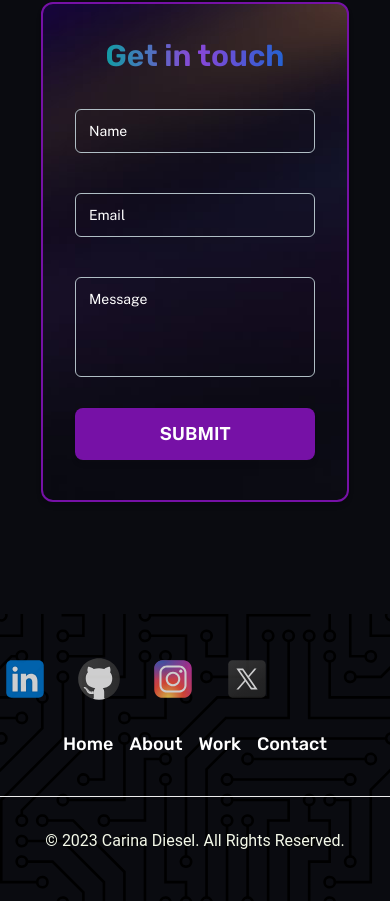
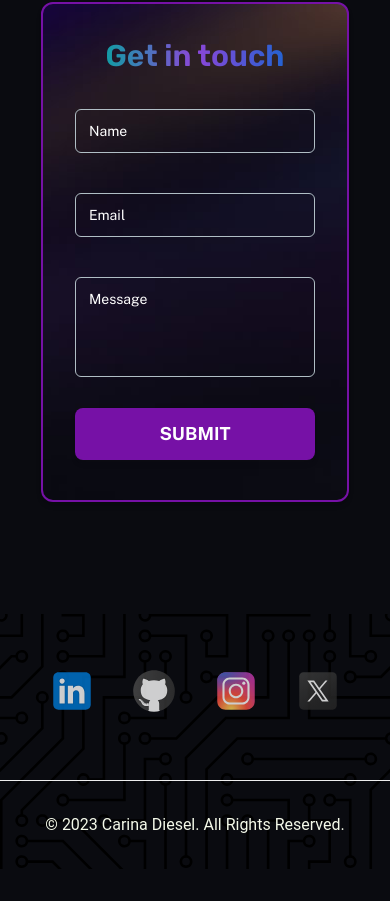
Before and after one commit to carinadiesel-dev/Portfolio-V2, a React (Vite) app: page / in a window 390 px wide. Shown: the part 5647-6548 px from the top of the page. After the commit the page ends 6516 px from the top, so only its background shows below. Built offline with nearby package versions, Linux system fonts and the light colour scheme.

Commit message:
Responsive style changes to footer

```diff
--- a/src/components/Footer.tsx
+++ b/src/components/Footer.tsx
@@ -25,7 +25,7 @@ export function FooterWithSocialLinks() {
   return (
     <footer className="w-screen pt-5 bg-cover text-ivory bg-circuitBoard">
       <div className="container mx-auto">
-        <div className="flex gap-6 py-5 text-ivory sm:justify-center lg:mb-2 ">
+        <div className="flex justify-center gap-8 py-8 lg:py-10 lg:gap-10 text-ivory lg:mb-2 md:gap-16">
           {/* LinkedIn */}
           <Typography
             as="a"
@@ -211,14 +211,14 @@ export function FooterWithSocialLinks() {
           </Typography>
         </div>
         <div className="flex items-center justify-center gap-4 lg:gap-8">
-          <ul className="flex items-center justify-center gap-4 text-center lg:gap-16">
+          <ul className="items-center justify-center hidden text-center md:gap-10 md:flex lg:gap-16">
             {LINKS.map((item, index) => (
               <li key={index}>
                 <Typography
                   as="a"
                   href={item.link}
                   color="gray"
-                  className="py-1.5 lg:py-2 text-white font-brand text-lg lg:text-xl transition-colors hover:text-blueViolet"
+                  className="py-1.5 lg:py-2 text-white font-brand text-xl transition-colors hover:text-blueViolet"
                 >
                   {item.title}
                 </Typography>
@@ -229,7 +229,7 @@ export function FooterWithSocialLinks() {
         <div className="flex flex-col items-center justify-center w-full py-8 mt-8 border-t border-top-2 border-purple-primary md:flex-row lg:px-3">
           <Typography
             variant="small"
-            className="mb-4 font-normal text-center text-md md:mb-0 lg:mb-4 text-ivory"
+            className="mb-0 font-normal text-center text-md text-ivory"
           >
             &copy; {currentYear} Carina Diesel. All Rights Reserved.
           </Typography>
```
